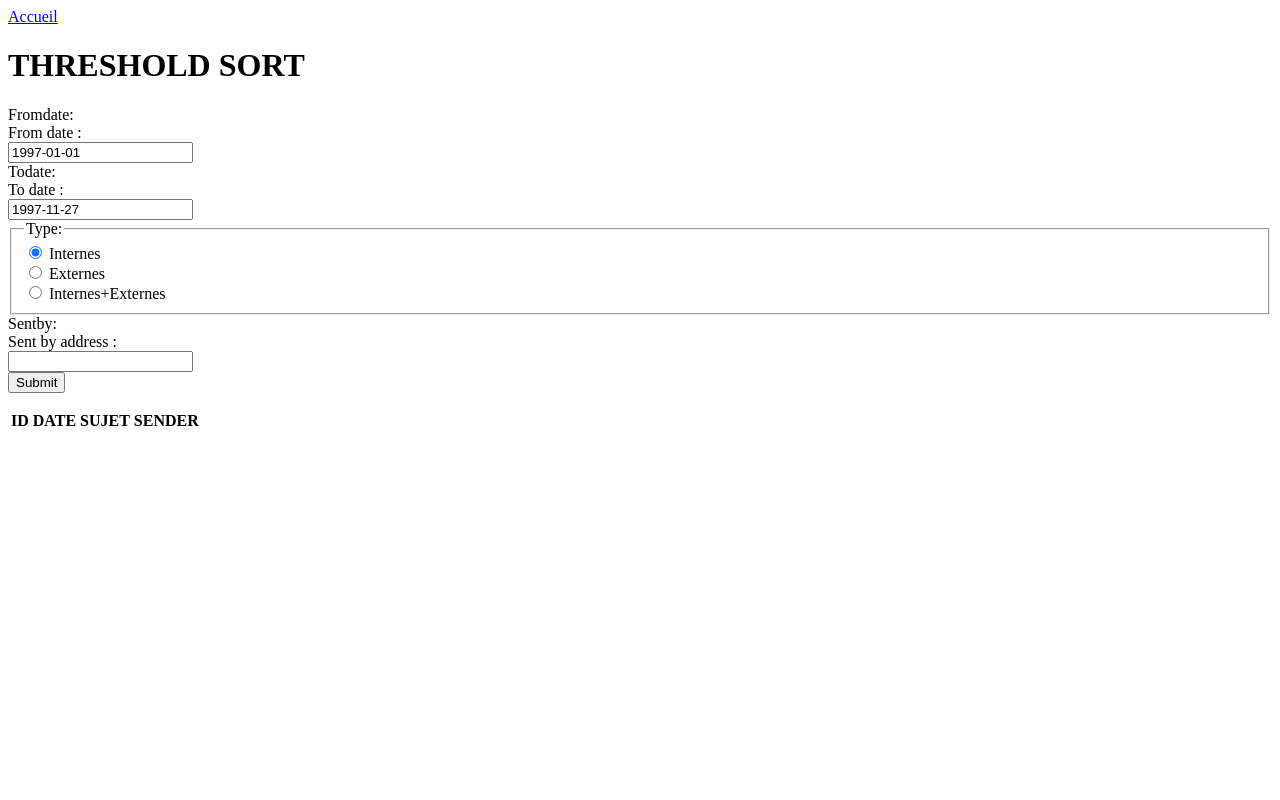
After one commit to tgipteau/M1DS-projetBDDR, a Django app: page /user/thresholdsort in a window 1280 px wide. The commit adds this page. Run offline with Django 5.2, Linux system fonts and the light colour scheme; tables that the repository leaves empty hold one stand-in row (values such as "Sample post"); lists and menus that the app fills with data are empty.

Commit message:
Début d'une page de tri des messages.

```diff
--- /dev/null
+++ b/enron_django/enron_app/forms.py
@@ -0,0 +1,19 @@
+from django import forms
+
+class Threshold_sort_form(forms.Form):
+
+   fromDate = forms.DateField(help_text="From date : ")
+   toDate = forms.DateField(help_text="To date : ")
+
+   CHOIX =  [
+      (1, 'Internes'),
+      (2, 'Externes'),
+      (3, 'Internes+Externes')
+   ]
+   type = forms.ChoiceField(
+      widget=forms.RadioSelect,
+      choices=CHOIX,
+      initial=None
+   )
+
+   sentBy = forms.CharField(max_length= 50, help_text="Sent by address : ", required=False)
--- a/enron_django/enron_app/templates/enron_app/accueil.html
+++ b/enron_django/enron_app/templates/enron_app/accueil.html
@@ -14,7 +14,8 @@
             <li> {{nbMessages}} messages classés.</li>
         </ul>
 
-        <a href="employees">Liste des employés</a>
+        <a href="employees">Liste des employés</a><br>
+        <a href="thresholdsort">Tri 1</a>
 
     </body>
 
--- /dev/null
+++ b/enron_django/enron_app/templates/enron_app/threshold_view.html
@@ -0,0 +1,36 @@
+<html>
+    <head>
+        <title> EA - Threshold </title>
+        <style>
+
+        </style>
+    </head>
+
+    <body>
+        <a href="./">Accueil</a>
+        <h1> THRESHOLD SORT </h1>
+
+        <form action="" method="POST">
+            {% csrf_token %}
+            {{form}}
+            <input type="submit" value="Submit">
+        </form>
+
+        <table>
+            <th>ID</th>
+            <th>DATE</th>
+            <th>SUJET</th>
+            <th>SENDER</th>
+            {% for message in messages %}
+            <tr>
+                <td>{{message.id}}</td>
+                <td>{{message.date}}</td>
+                <td><a href="">{{message.subject}}</a></td>
+                <td>{{message.sender.address}}</td>
+            </tr>
+            {% endfor %}
+        </table>
+
+    </body>
+
+</html>
--- a/enron_django/enron_app/urls.py
+++ b/enron_django/enron_app/urls.py
@@ -4,5 +4,7 @@ from . import views
 urlpatterns = [
     path('accueil', views.accueil, name="accueil"),
     path('employees', views.employees_table, name="employees_table"),
-    path('', views.accueil, name="accueil")
+    path('', views.accueil, name="accueil"),
+    path('thresholdsort', views.threshold_sort, name = 'threshold_sort'),
+    path('showmessage', views.show_message, name = "show_message")
 ]
--- a/enron_django/enron_app/views.py
+++ b/enron_django/enron_app/views.py
@@ -1,6 +1,9 @@
 from django.shortcuts import render
+
+import datetime
 from .models import *
 from .querytools import *
+from .forms import *
 
 # Create your views here.
 
@@ -18,3 +21,72 @@ def employees_table(request):
 				  {
 					  'employees': employees
 				  })
+
+def threshold_sort(request) :
+
+	print("new request")
+
+	if request.method == 'POST' :
+
+		print("method POST")
+		form = Threshold_sort_form(request.POST)
+
+	else :
+
+		print("method ELSE")
+
+		form = Threshold_sort_form(initial={
+			'fromDate': '1997-01-01',
+			'toDate': '1997-11-27',
+			'type': 1,
+			'sentBy': None
+			})
+
+	fromDate = request.POST.get('fromDate','1997-01-01')
+	fromDate = datetime.datetime.strptime(fromDate, '%Y-%m-%d').date()
+	print(f"{fromDate=}")
+
+	toDate = request.POST.get('toDate','1997-11-27')
+	toDate = datetime.datetime.strptime(toDate, '%Y-%m-%d').date()
+	print(f"{toDate=}")
+
+	type_number = int(request.POST.get('type', 1))
+	print(type_number, 'type')
+	print(f"{type(type_number)=}")
+
+	sentBy = request.POST.get('sentBy', '')
+
+
+	if type_number == 1 :
+		internal_line = "and a.id = sender_id and a.internal = true\n"
+	elif type_number == 2 :
+		internal_line = "and a.id = sender_id and a.internal = false\n"
+	else :
+		internal_line = "and a.id = sender_id\n"
+
+	if sentBy is not '' :
+		address_line = f"and a.address = \'{sentBy}\'\n"
+	else :
+		address_line = "and a.address is not null\n"
+
+
+	messages = Message.objects.raw(
+		f"select m.id, date, subject, address as sent_by, internal \n"
+		f"from enron_app_message m, enron_app_mailaddress a\n"
+		f"where date between \'{fromDate}\'and \'{toDate}\'\n"
+		+ internal_line
+		+ address_line
+		+ f"order by date\n"
+	)
+
+
+	context = {
+		'form': form,
+		'messages': messages
+	}
+
+	return render(request, 'enron_app/threshold_view.html', context)
+
+def show_message(request) :
+
+	render(request, 'enron_app/accueil.html')
```
Also changed, not shown: enron_django/enron_app/querytools.py (+10 -0 lines).
